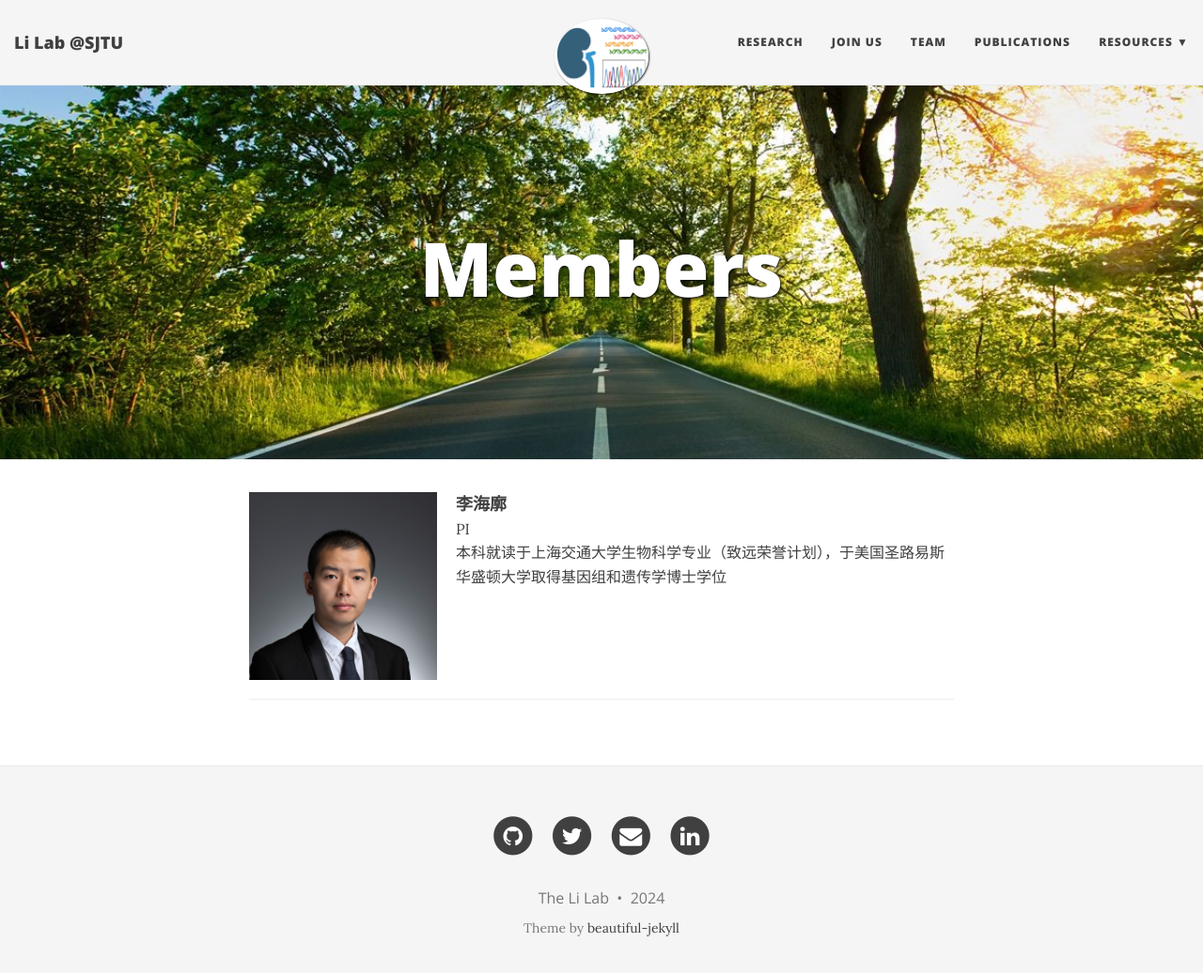
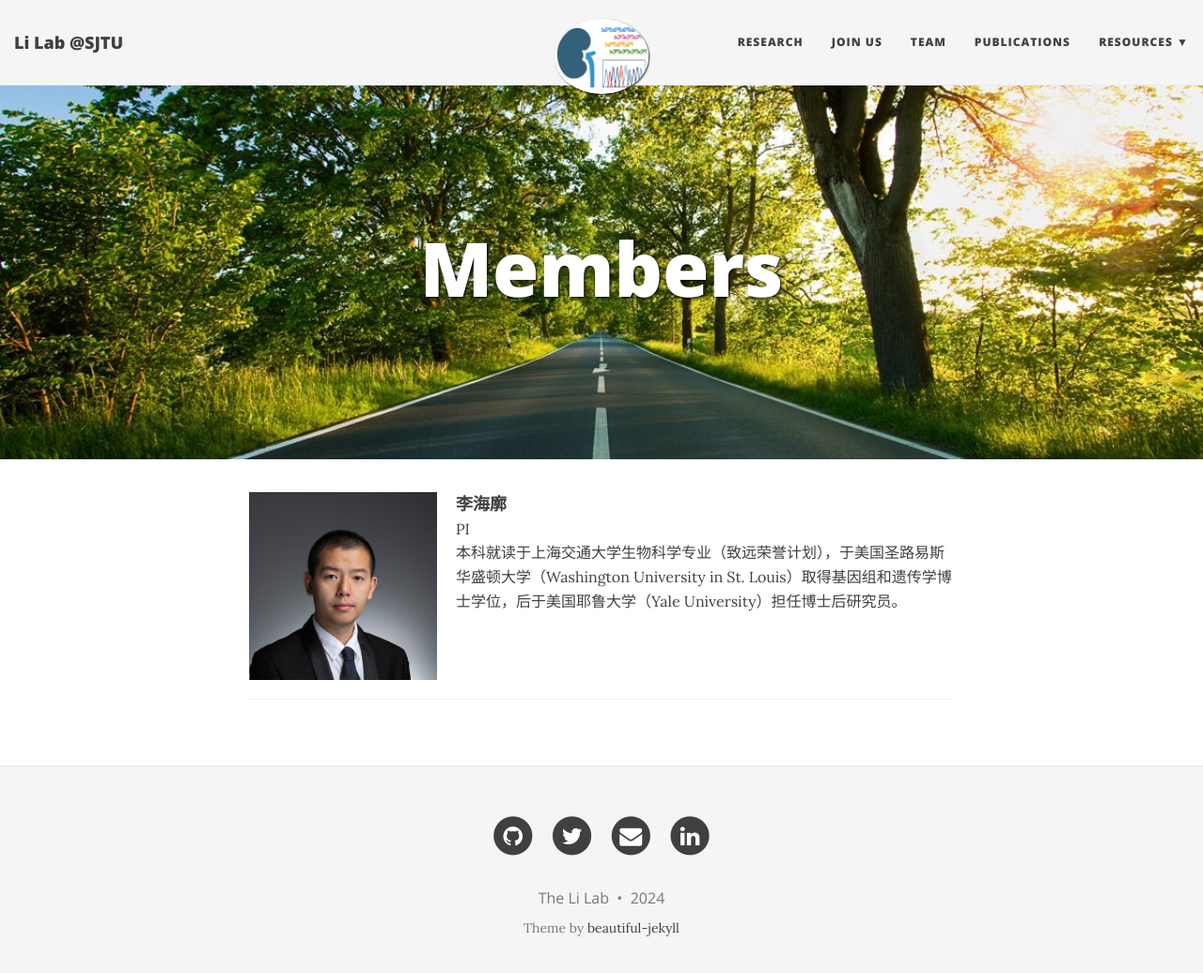
Before and after one commit to TheLiLab/thelilab.github.io, a Jekyll site: the page built from team.md, in a window 1280 px wide and 1049 px high. Shown: the top 1036 px of the window at 94% size. Built offline with Jekyll 4.4.1, drawn with Linux system fonts in a browser that asks for light colours; nearby versions of some CDN libraries.

Commit message:
Update team.md

```diff
--- a/team.md
+++ b/team.md
@@ -16,7 +16,7 @@ bigimg:
     <strong>李海廓</strong><br>
     <span style="font-size: 16px;">
       PI<br>
-      本科就读于上海交通大学生物科学专业（致远荣誉计划），于美国圣路易斯华盛顿大学取得基因组和遗传学博士学位
+      本科就读于上海交通大学生物科学专业（致远荣誉计划），于美国圣路易斯华盛顿大学（Washington University in St. Louis）取得基因组和遗传学博士学位，后于美国耶鲁大学（Yale University）担任博士后研究员。
     </span><br><br>
   </div>
 </div>
```
